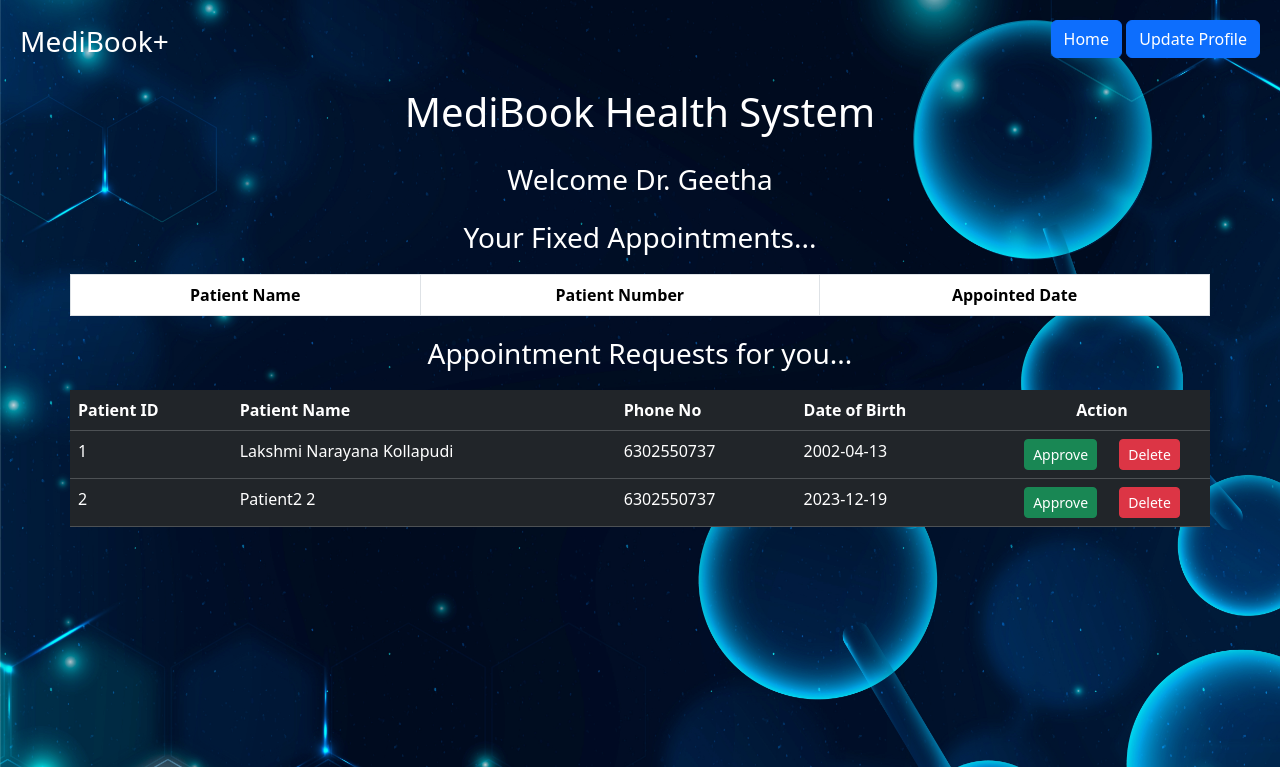
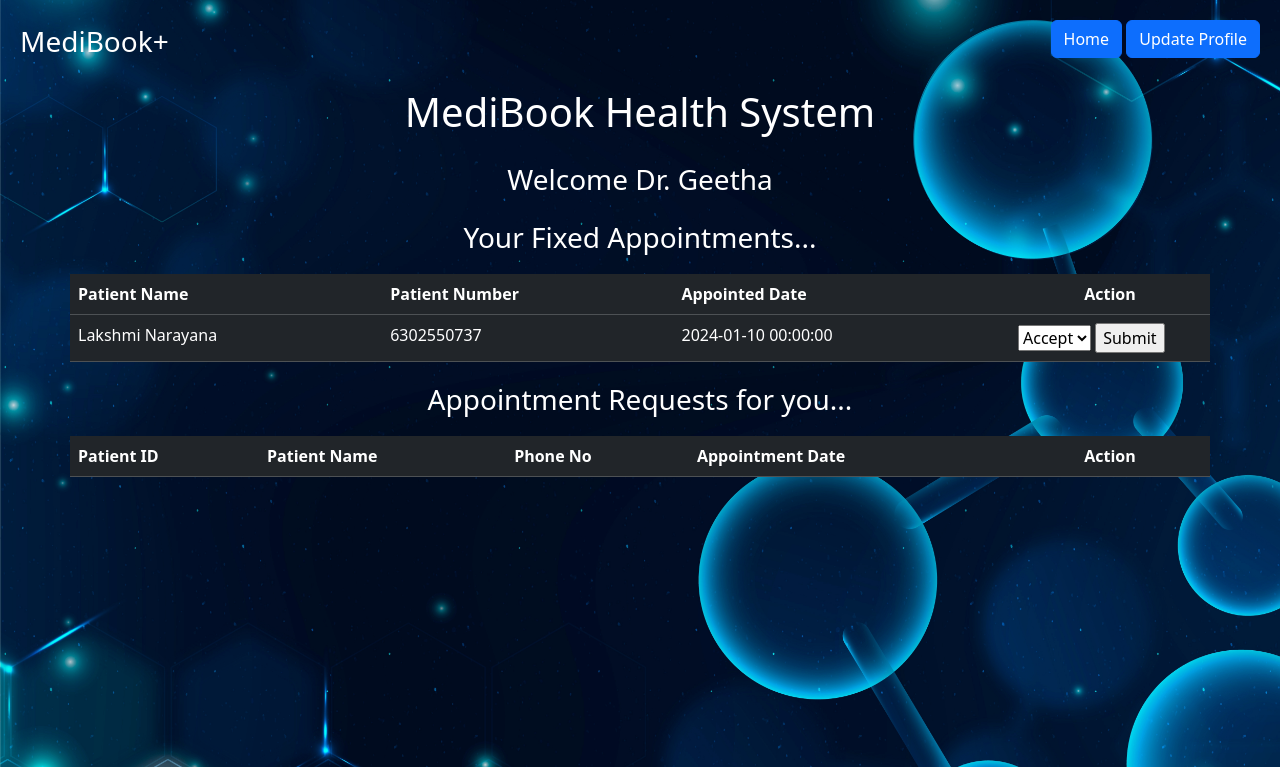
Before and after one commit to Lakshmi-Narayana-Kollapudi/doctor-patient-appointment-booking-system, a Flask app: page /doctor/dashboard in a window 1280 px wide. Shown: the top 767 px of the page. Run offline with Flask 3, Linux system fonts and the light colour scheme; a user stored in the database is signed in; data comes from the database, SQL or seed files in the repository; both versions use the stored data as it was after the commit; lists and menus that the app fills with data are empty.

Commit message:
after implementing appointment request and approval

```diff
--- a/src/forms.py
+++ b/src/forms.py
@@ -8,14 +8,18 @@ from src import app
 with app.app_context():
     db.create_all()
 # --------------------------------------------------------- Appointment Form ------------------------------------------------------------------------
-class AppointmentForm(FlaskForm):
+class AppointmentRequestForm(FlaskForm):
     doctor = SelectField('Choose Doctor', coerce=int, validators=[DataRequired()])
     appointment_date = DateField('Appointment Date', validators=[DataRequired()])
     submit = SubmitField('Submit Appointment Request')
 
     def __init__(self, *args, **kwargs):
-        super(AppointmentForm, self).__init__(*args, **kwargs)
+        super(AppointmentRequestForm, self).__init__(*args, **kwargs)
         self.doctor.choices = [(0, 'Select Doctor')] + [(doctor.id, doctor.first_name) for doctor in Doctor.query.all()]
+
+class AppointmentResponseForm(FlaskForm):
+    action = SelectField('Action', choices=[('accept', 'Accept'), ('delete', 'Delete')], validators=[DataRequired()])
+    submit = SubmitField('Submit')
 # --------------------------------------------------------- Admin Login form ----------------------------------------------------------------------------
 class AdminLoginForm(FlaskForm):
     email = StringField('Email', validators=[DataRequired(), Email()])
--- a/src/routes.py
+++ b/src/routes.py
@@ -1,6 +1,6 @@
-from flask import render_template, url_for, redirect, flash, session
-from src.models import NewPatient, Patient, NewDoctor, Doctor, Admin
-from src.forms import RegisterForm, PatientLoginForm, DoctorRegisterForm, DoctorLoginForm, AdminLoginForm, AdminPasswordResetForm, AppointmentForm, UpdatePatientForm, UpdateDoctorForm
+from flask import render_template, url_for, redirect, flash, session, request
+from src.models import NewPatient, Patient, NewDoctor, Doctor, Admin, Appointment
+from src.forms import RegisterForm, PatientLoginForm, DoctorRegisterForm, DoctorLoginForm, AdminLoginForm, AdminPasswordResetForm, AppointmentRequestForm, UpdatePatientForm, UpdateDoctorForm, AppointmentResponseForm
 from src import app, db
 
 @app.route('/')
@@ -166,17 +166,34 @@ def delete_existing_doctor(doctor_id):
 
     return redirect('/admin/dashboard')
 # -------------------------------------------------------------------- Doctor Routes -----------------------------------------------------------------
-@app.route('/doctor/dashboard')
+@app.route('/doctor/dashboard', methods=['GET', 'POST'])
 def doctor_dashboard():
+    form = AppointmentResponseForm()
     patients = Patient.query.all()
     doctor_id = session.get('doctor_id')
     if doctor_id:
         # Fetch patient's specific data from the database using patient_id
         doctor = Doctor.query.get(doctor_id)
+        appointments = Appointment.query.filter_by(doctor_id=doctor.id).all()
 
         if doctor:
-            # Pass patient data to the dashboard template
-            return render_template('/doctor/doctor_dashboard.html', doctor=doctor,patients=patients)
+            if form.validate_on_submit():
+                action = form.action.data
+                appointment_id = request.form['appointment_id']
+                appointment = Appointment.query.get(appointment_id)
+
+                if appointment:
+                    if action == 'accept':
+                        appointment.status = 'accepted'
+                        flash('Appointment accepted!',category='success')
+                    elif action == 'delete':
+                        appointment.status = 'deleted'
+                        flash('Appointment deleted!',category='danger')
+                    db.session.commit()
+                    return redirect(url_for('doctor_dashboard'))
+
+
+            return render_template('/doctor/doctor_dashboard.html', doctor=doctor,patients=patients,appointments=appointments,form=form)
         else:
             flash('Doctor data not found.')
             return redirect('/doctor/login')
@@ -251,21 +268,33 @@ def doctor_update_profile():
 
     return render_template('doctor/doctor_update_profile.html', form=form)
 # -------------------------------------------------------------------- Patient Routes ----------------------------------------------------------------
-@app.route('/patient/dashboard')
+@app.route('/patient/dashboard', methods=['GET', 'POST'])
 def patient_dashboard():
-    form = AppointmentForm()
-    doctors=Doctor.query.all()
+    form = AppointmentRequestForm()
+    Appointments=Appointment.query.all()
     patient_id = session.get('patient_id')
     if patient_id:
         patient = Patient.query.get(patient_id)
 
         if patient:
                 if form.validate_on_submit():
-                    # Process the appointment booking logic here
-                            doctor_id = form.doctor.data
-                            appointment_date = form.appointment_date.data
-                        # Pass patient data to the dashboard template
-                return render_template('/patient/patient_dashboard.html', patient=patient, doctors=doctors, form=form)
+                    doctor_id = form.doctor.data
+                    appointment_date = form.appointment_date.data
+                    new_appointment = Appointment(
+                        patient_id=patient.id,
+                        doctor_id=doctor_id,
+                        appointment_date=appointment_date
+                    )
+                    db.session.add(new_appointment)
+                    db.session.commit()
+                    flash('Appointment request sent!')
+                    return render_template('/patient/patient_dashboard.html', patient=patient,Appointments=Appointments , form=form)
+
+                accepted_appointments = Appointment.query.join(Doctor, Appointment.doctor_id == Doctor.id).\
+                    filter(Appointment.patient_id == patient.id).\
+                    add_columns(Doctor.first_name, Appointment.appointment_date, Appointment.status).all()
+
+                return render_template('/patient/patient_dashboard.html', patient=patient,form=form,Appointments=Appointments,accepted_appointments=accepted_appointments)
         else:
             flash('Patient data not found.')
             return redirect('/patient/login')
--- a/src/templates/doctor/doctor_dashboard.html
+++ b/src/templates/doctor/doctor_dashboard.html
@@ -35,14 +35,35 @@
   <p class="fs-3 fw-medium" style="text-align: center; color: white;">Your Fixed Appointments...</p>
 
 
-  <table class="container table table-bordered">
-    <thead style="text-align: center;">
+  <table class="container table table-hover table-dark" style="margin-left: auto; margin-right: auto;">
+    <thead>
       <tr>
         <th>Patient Name</th>
         <th>Patient Number</th>
         <th>Appointed Date</th>
+        <th scope="col" style="width: 200px; text-align: center;">Action</th>
       </tr>
     </thead>
+    <tbody>
+      <!-- Your rows inside the table HERE: -->
+      {% for appointment in appointments %}
+      {% if appointment.status == 'accepted' %}
+          <tr>
+              <td>{{ appointment.patient.first_name }}</td>
+              <td>{{ appointment.patient.phone_number }}</td>
+              <td>{{ appointment.appointment_date }}</td>
+              <td>
+                <form method="POST">
+                    <input type="hidden" name="appointment_id" value="{{ appointment.id }}">
+                    {{ form.hidden_tag() }}
+                    {{ form.action() }}
+                    <input type="submit" value="Submit">
+                </form>
+            </td>
+          </tr>
+      {% endif %}
+      {% endfor %}
+  </tbody>
   </table>
   <p class="fs-3 fw-medium" style="text-align: center; color: white;">Appointment Requests for you...</p>
 
@@ -54,29 +75,29 @@
                 <th scope="col">Patient ID</th>
                 <th scope="col">Patient Name</th>
                 <th scope="col">Phone No</th>
-                <th scope="col">Date of Birth</th>
+                <th scope="col">Appointment Date</th>
                 <th scope="col" style="width: 200px; text-align: center;">Action</th>
             </tr>
         </thead>
         <tbody>
             <!-- Your rows inside the table HERE: -->
-            {% for patients in patients %}
-            <tr>
-                <td>{{ patients.id }}</td>
-                <td>{{ patients.first_name }} {{ patients.last_name }}</td>
-                <td>{{ patients.phone_number }}</td>
-                <td>{{ patients.date_of_birth }}</td>
-                <td style="width: 200px;">
-                    <div class="d-inline-flex justify-content-evenly" style="width: 200px;">
-                    <form action="/admin/approve_patient/{{ patients.id }}" method="post">
-                        <button class="btn btn-outline btn-sm btn-success" type="submit">Approve</button>
-                    </form>
-                    <form action="/admin/delete_patient/{{ patients.id }}" method="post">
-                        <button class="btn btn-outline btn-sm btn-danger" type="submit">Delete</button>
-                    </form>
-                </div>
-                </td>
-            </tr>
+            {% for appointment in appointments %}
+            {% if appointment.status == 'pending' %}
+                <tr>
+                    <td>{{ appointment.patient.id }}</td>
+                    <td>{{ appointment.patient.first_name }}</td>
+                    <td>{{ appointment.patient.phone_number }}</td>
+                    <td>{{ appointment.appointment_date }}</td>
+                    <td>
+                        <form method="POST">
+                            <input type="hidden" name="appointment_id" value="{{ appointment.id }}">
+                            {{ form.hidden_tag() }}
+                            {{ form.action() }}
+                            <input type="submit" value="Submit">
+                        </form>
+                    </td>
+                </tr>
+            {% endif %}
             {% endfor %}
         </tbody>
     </table>
```
Also changed, not shown: src/models.py (+13 -0 lines), src/templates/patient/patient_dashboard.html (+40 -14 lines), instance/sqlite_database.db.
